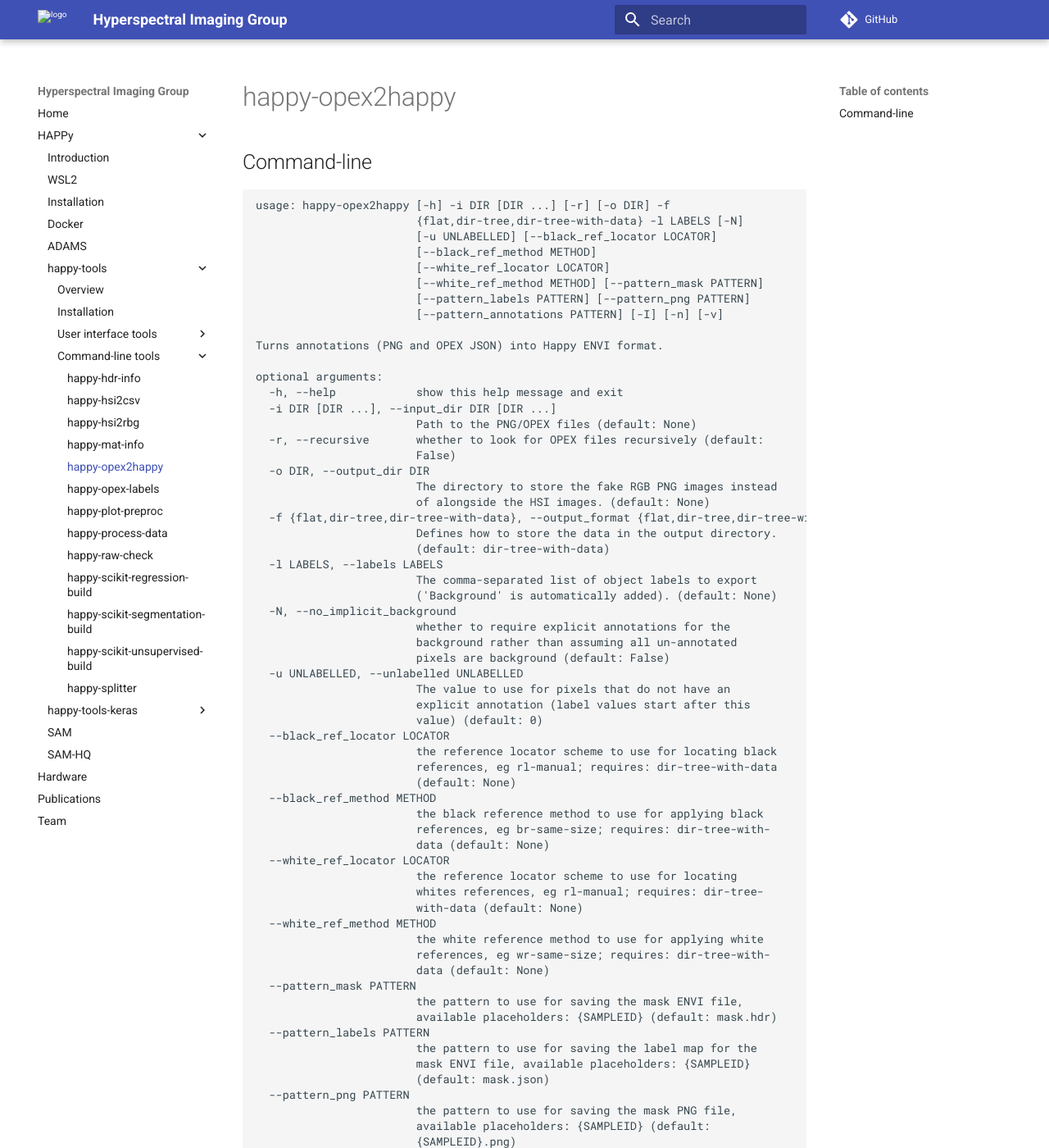
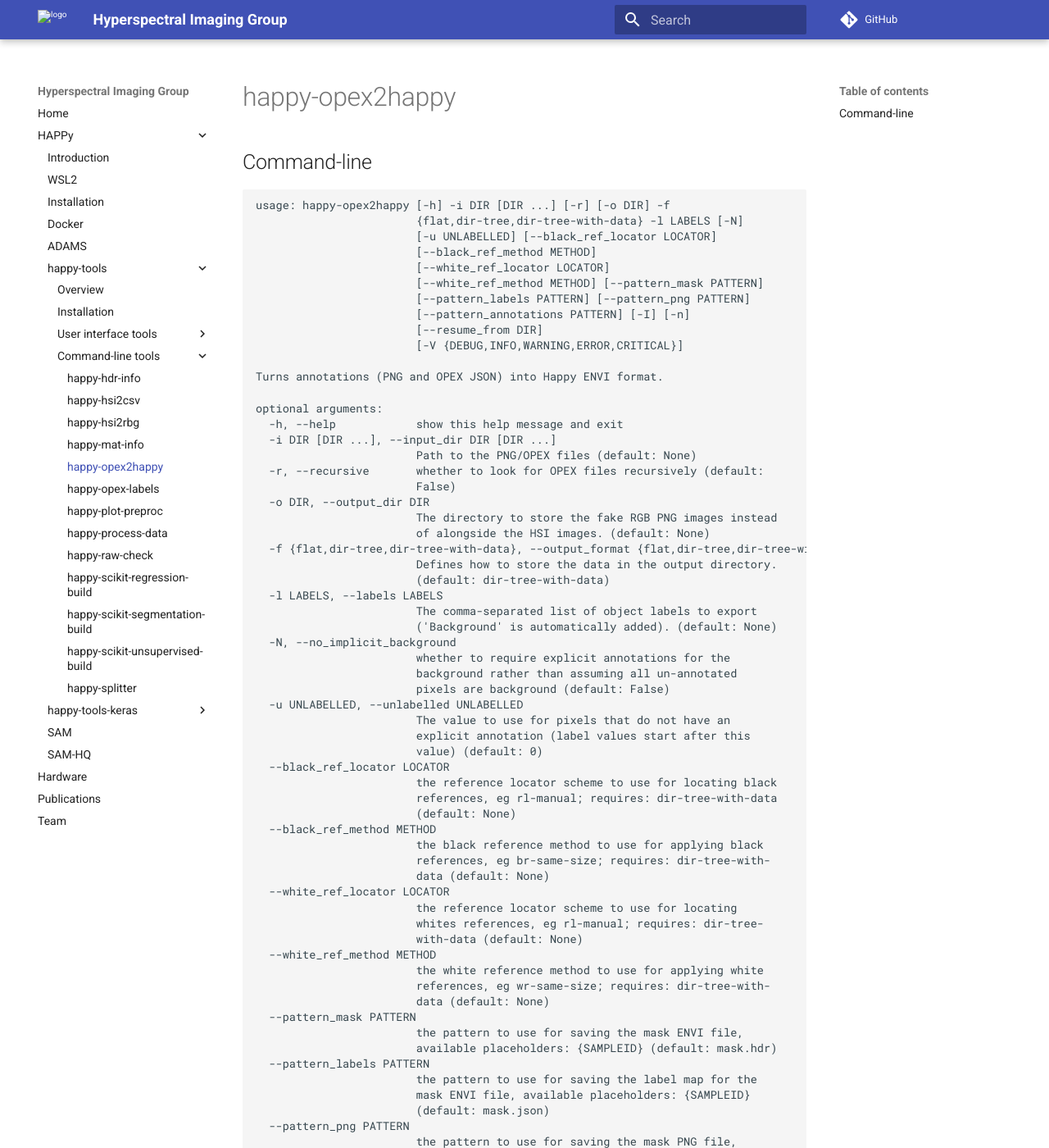
Before and after one commit to wairas/hsi-website, an MkDocs documentation site: the page built from docs/happy/happy_tools/happy-opex2happy.md, in a window 1280 px wide and 1400 px high. Shown: the whole window at 82% size. Built offline with MkDocs 1.6.1 and Material for MkDocs 9.7.7, drawn with Linux system fonts in a browser that asks for light colours; comment, search, counter and statistics services are not loaded; some of the changed text lies outside the part shown.

Commit message:
updated help screen

````diff
--- a/docs/happy/happy_tools/happy-opex2happy.md
+++ b/docs/happy/happy_tools/happy-opex2happy.md
@@ -8,7 +8,9 @@
                         [--white_ref_locator LOCATOR]
                         [--white_ref_method METHOD] [--pattern_mask PATTERN]
                         [--pattern_labels PATTERN] [--pattern_png PATTERN]
-                        [--pattern_annotations PATTERN] [-I] [-n] [-v]
+                        [--pattern_annotations PATTERN] [-I] [-n]
+                        [--resume_from DIR]
+                        [-V {DEBUG,INFO,WARNING,ERROR,CRITICAL}]
 
 Turns annotations (PNG and OPEX JSON) into Happy ENVI format.
 
@@ -70,6 +72,9 @@
                         dir (default: False)
   -n, --dry_run         whether to omit generating any data or creating
                         directories (default: False)
-  -v, --verbose         whether to be more verbose with the output (default:
-                        False)
+  --resume_from DIR     The directory to restart the processing with (all
+                        determined dirs preceding this one get skipped)
+                        (default: None)
+  -V {DEBUG,INFO,WARNING,ERROR,CRITICAL}, --logging_level {DEBUG,INFO,WARNING,ERROR,CRITICAL}
+                        The logging level to use. (default: WARN)
 ```
````
